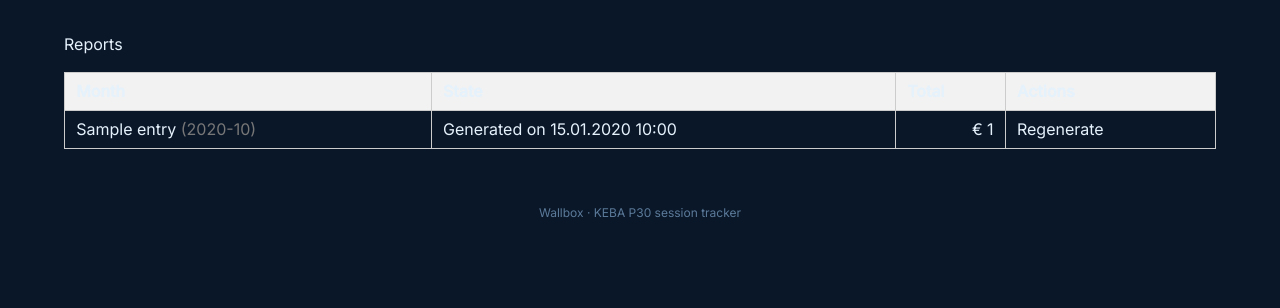
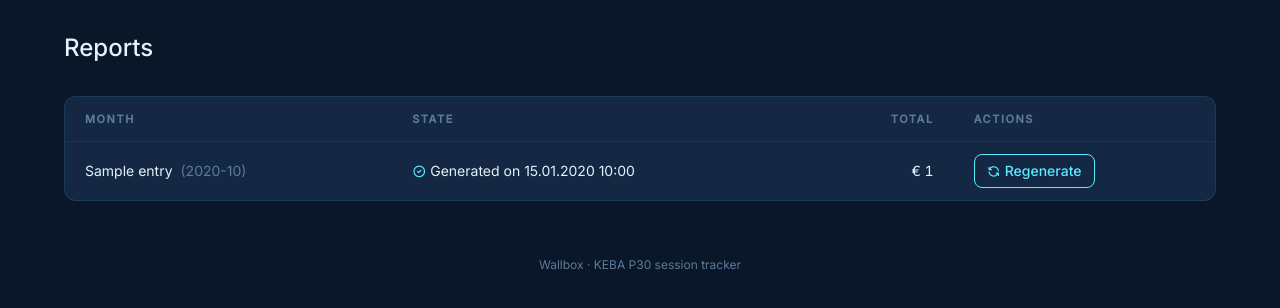
Before and after one commit to ckorff/wallbox, a Django app: template charging/templates/charging/reports.html in a window 1280 px wide. Shown: the part 57-365 px from the top of the page. Run offline with Django 5.2, Linux system fonts and the light colour scheme; the template is opened without the code that fills it: most values are stand-ins (such as "Sample title", 1, 10 or a date in 2020); some libraries are stand-ins or nearby versions.

Commit message:
reports: dark card table with ghost cyan actions
Reports list moves into a dark card. Rows lighten on hover, numeric
column right-aligned, Generate/Regenerate and Download PDF render as
ghost cyan-bordered buttons with Tabler icons. Empty state is a
centred card with a muted icon.

Co-Authored-By: Claude Opus 4.7 (1M context) <noreply@anthropic.com>

```diff
--- a/charging/templates/charging/reports.html
+++ b/charging/templates/charging/reports.html
@@ -3,62 +3,71 @@
 {% block title %}Reports{% endblock %}
 
 {% block content %}
-<style>
-  table.reports { border-collapse: collapse; width: 100%; margin-top: 1em; }
-  table.reports th, table.reports td {
-    border: 1px solid #ccc; padding: 0.4em 0.7em; text-align: left; vertical-align: middle;
-  }
-  table.reports th { background: #f2f2f2; }
-  table.reports td.num { text-align: right; }
-  form.inline { display: inline; margin: 0; padding: 0; }
-  form.inline button { margin-right: 0.4em; }
-  .muted { color: #777; }
-</style>
-
-<h1>Reports</h1>
+<h1 class="text-2xl font-medium mb-8">Reports</h1>
 
 {% if entries %}
-  <table class="reports">
+  <section class="bg-card border border-[rgba(94,234,255,0.10)] rounded-card overflow-hidden">
+    <table class="w-full text-sm">
       <thead>
-      <tr>
-        <th>Month</th>
-        <th>State</th>
-        <th class="num">Total</th>
-        <th>Actions</th>
+        <tr class="text-text-muted uppercase tracking-[0.14em] text-[11px] font-medium">
+          <th class="text-left px-5 py-3">Month</th>
+          <th class="text-left px-5 py-3">State</th>
+          <th class="text-right px-5 py-3">Total</th>
+          <th class="text-left px-5 py-3">Actions</th>
         </tr>
       </thead>
       <tbody>
         {% for entry in entries %}
-        <tr>
-          <td>{{ entry.label }} <span class="muted">({{ entry.year }}-{{ entry.month|stringformat:"02d" }})</span></td>
-          <td>
+          <tr class="border-t border-[rgba(94,234,255,0.08)] hover:bg-row-hover transition-colors align-middle">
+            <td class="px-5 py-3 text-text-primary">
+              {{ entry.label }}
+              <span class="text-text-muted ml-1">
+                ({{ entry.year }}-{{ entry.month|stringformat:"02d" }})
+              </span>
+            </td>
+            <td class="px-5 py-3 text-text-secondary">
               {% if entry.report %}
-              Generated on {{ entry.report.generated_at|date:"d.m.Y H:i" }}
+                <span class="inline-flex items-center gap-1 text-text-primary">
+                  <i class="ti ti-circle-check text-accent"></i>
+                  <span>Generated on {{ entry.report.generated_at|date:"d.m.Y H:i" }}</span>
+                </span>
               {% else %}
-              Not generated
+                <span class="text-text-muted">Not generated</span>
               {% endif %}
             </td>
-          <td class="num">
+            <td class="px-5 py-3 text-right text-text-primary tabular-nums">
               {% if entry.report %}€ {{ entry.report.total_amount_eur }}{% endif %}
             </td>
-          <td>
-            <form method="post" class="inline">
+            <td class="px-5 py-3">
+              <div class="flex items-center gap-2 flex-wrap">
+                <form method="post" class="m-0 p-0 inline">
                   {% csrf_token %}
                   <input type="hidden" name="year" value="{{ entry.year }}">
                   <input type="hidden" name="month" value="{{ entry.month }}">
-              <button type="submit">
-                {% if entry.report %}Regenerate{% else %}Generate{% endif %}
+                  <button type="submit"
+                          class="inline-flex items-center gap-1 border border-accent text-accent hover:bg-accent hover:text-bg font-medium px-3 py-1.5 rounded-btn transition-colors text-sm cursor-pointer">
+                    <i class="ti {% if entry.report %}ti-refresh{% else %}ti-player-play{% endif %}"></i>
+                    <span>{% if entry.report %}Regenerate{% else %}Generate{% endif %}</span>
                   </button>
                 </form>
                 {% if entry.has_pdf %}
-              <a href="{{ entry.report.pdf.url }}?v={{ entry.report.generated_at|date:'U' }}">Download PDF</a>
+                  <a href="{{ entry.report.pdf.url }}?v={{ entry.report.generated_at|date:'U' }}"
+                     class="inline-flex items-center gap-1 border border-[rgba(94,234,255,0.20)] text-text-primary hover:border-accent hover:text-accent font-medium px-3 py-1.5 rounded-btn transition-colors text-sm">
+                    <i class="ti ti-download"></i>
+                    <span>Download PDF</span>
+                  </a>
                 {% endif %}
+              </div>
             </td>
           </tr>
         {% endfor %}
       </tbody>
     </table>
+  </section>
 {% else %}
-  <p>No charging sessions recorded yet — nothing to report.</p>
+  <section class="bg-card border border-[rgba(94,234,255,0.10)] rounded-card p-10 text-center">
+    <i class="ti ti-file-off text-3xl text-text-muted"></i>
+    <p class="text-text-secondary mt-3">No charging sessions recorded yet &mdash; nothing to report.</p>
+  </section>
 {% endif %}
 {% endblock %}
```
Lines whose indentation alone changed are shown as unchanged.
